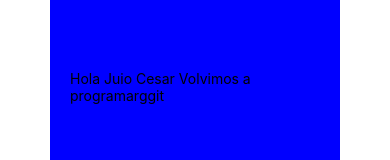
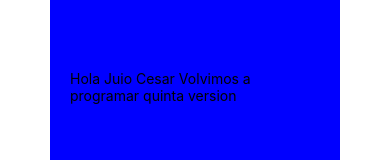
Before and after one commit to JCesar25/ExamenFinal2023, a React Native app: screen / in a window 390 px wide. Shown: the part 335-495 px from the top of the page. Built offline with nearby package versions, Linux system fonts and the light colour scheme.

Commit message:
quinta version0.1

```diff
--- a/App.js
+++ b/App.js
@@ -4,7 +4,7 @@ import { StyleSheet, Text, View } from 'react-native';
 export default function App() {
   return (
     <View style={styles.container}>
-      <Text>Hola Juio Cesar Volvimos a programarggit </Text>
+      <Text>Hola Juio Cesar Volvimos a programar quinta version </Text>
       <StatusBar style="auto" />
     </View>
   );
```
